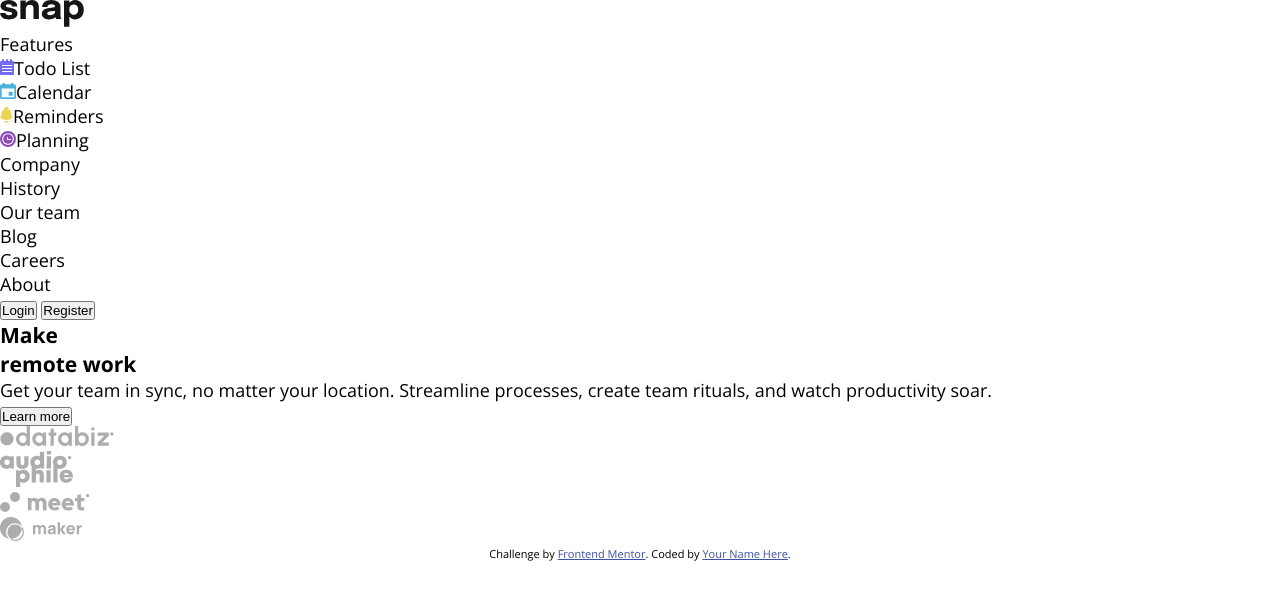
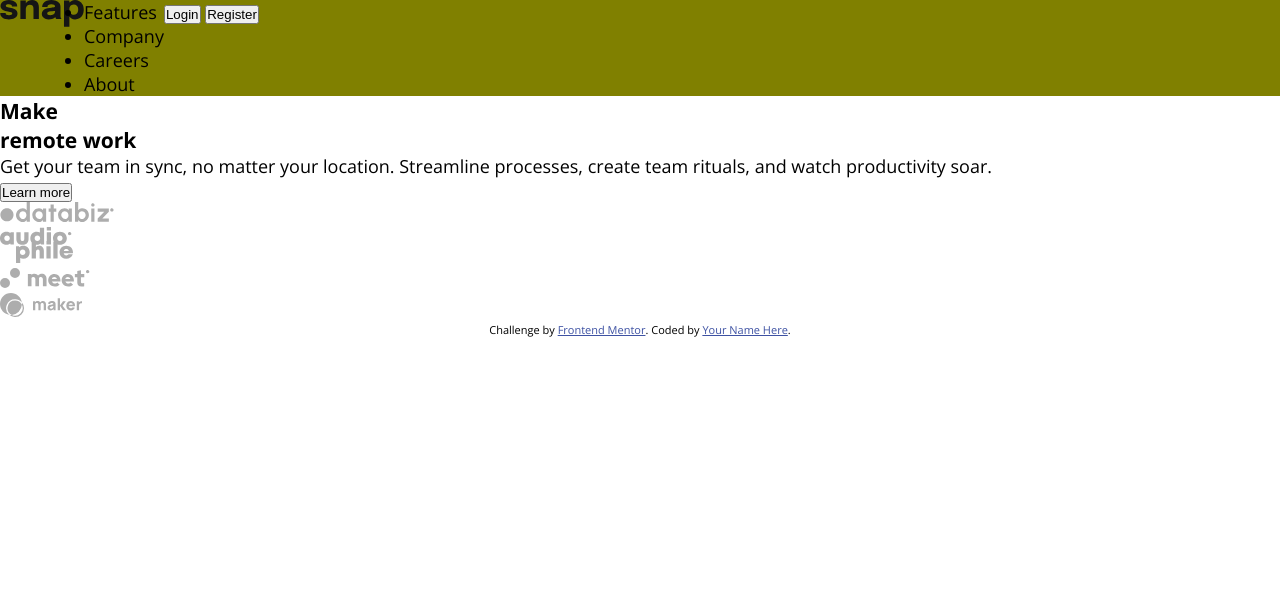
Before and after one commit to danielkull/FrontM-intro-section-with-dropdown-navigation-main, a plain HTML site: page index.html in a window 1280 px wide. Drawn offline with nearby package versions, Linux system fonts and the light colour scheme.

Commit message:
chore: structure changes

```diff
--- a/index.html
+++ b/index.html
@@ -17,8 +17,10 @@
 </head>
 
 <header class="nav">
-  <img src="images/logo.svg" alt="das Logo von snap">
-  <ul>
+  <div class="snap_img">
+    <img src="images/logo.svg" alt="das Logo von snap">
+  </div>
+  <ul class="nav_header">
     <!-------------------------Features--------------------------------------->
     <li class="nav_menue">Features
       <ul class="sub_nav">
@@ -46,8 +48,11 @@
   <!---------------------------List End--------------------------------->
   <!-------------------------------------------------------------------------------->
   <!--------------------------------Buttons---------------------------------------->
-  <button id="login">Login</button>
-  <button id="register">Register</button>
+
+  <div class="buttons_nav">
+    <button id="login">Login</button>
+    <button id="register">Register</button>
+  </div>
   <!--------------------------------Buttons--End------------------------------------->
 </header>
 
--- a/style.css
+++ b/style.css
@@ -1,4 +1,6 @@
-* {
+*,
+::before,
+::after {
   box-sizing: border-box;
   margin: 0;
   padding: 0;
@@ -14,6 +16,19 @@
   --Medium-gray: hsl(0, 0%, 41%);
   --almost-black: hsl(0, 0%, 8%);
   --color-a: hsl(228, 45%, 44%);
+}
+body {
+  width: 100vw;
+  height: 100vh;
+}
+header {
+  width: 100%;
+  background: olive;
+  display: flex;
+}
+/*---------------sub_nav vorerst aus------*/
+.sub_nav {
+  display: none;
 }
 
 .background_image {
```
